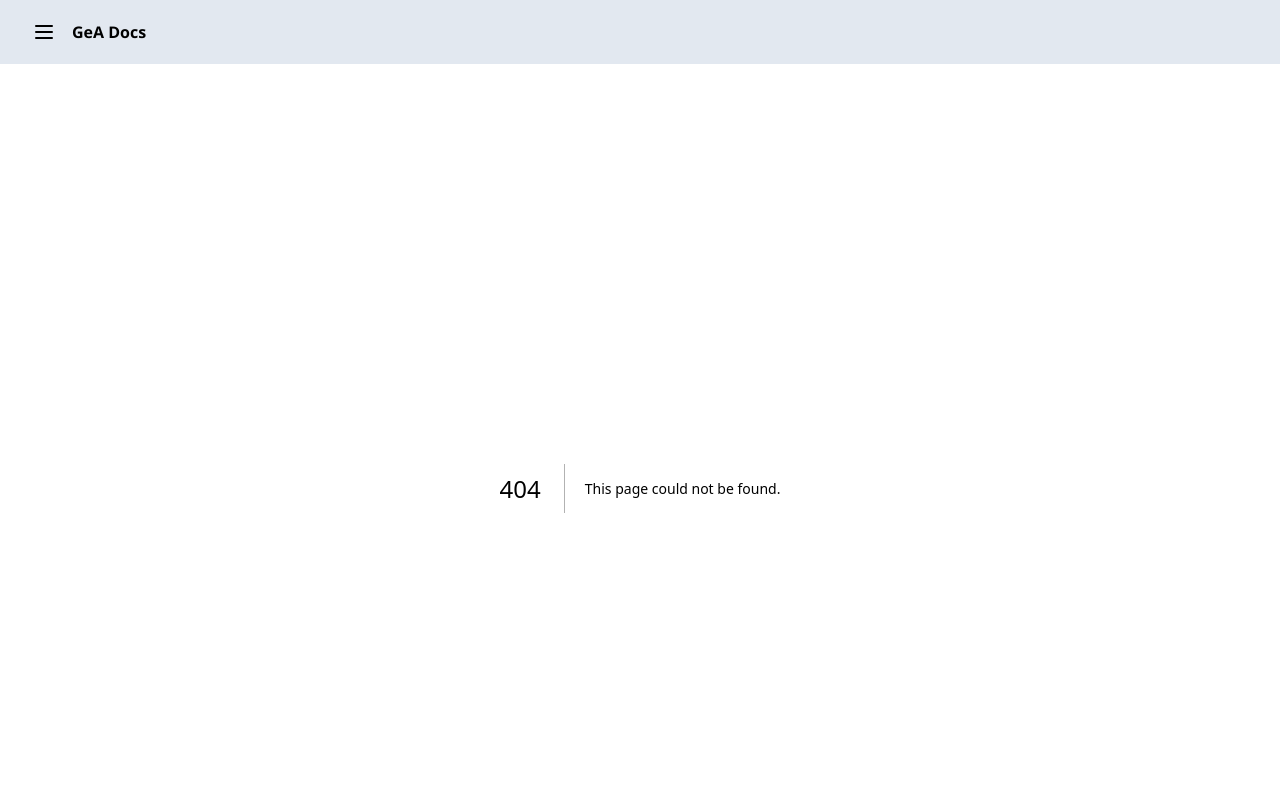
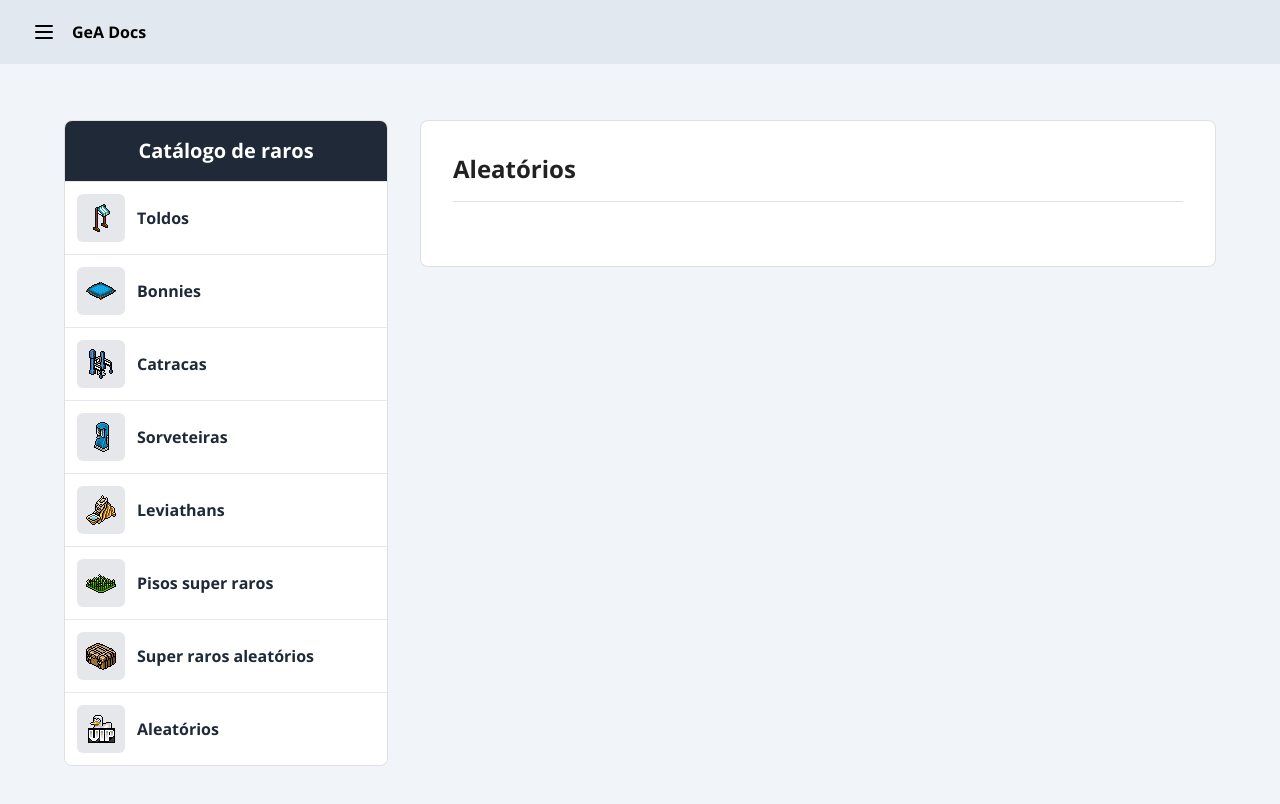
Before and after one commit to KaioFelps/gea-simple-docs, a Next.js app: page /catalogo/aleatorios in a window 1280 px wide. Before the commit this address had no page. Shown: the top 804 px of the page. Built offline with nearby package versions, Linux system fonts and the light colour scheme.

Commit message:
feat: creates a initial page for each catalog link

```diff
--- /dev/null
+++ b/src/app/catalogo/aleatorios/page.tsx
@@ -0,0 +1,17 @@
+"use client";
+
+import { Heading } from "@/components/Heading";
+import { CustomCard } from "@/components/mui/Card";
+import { Divider } from "@mui/material";
+
+export default function Aleatorios() {
+  return (
+    <CustomCard variant="outlined">
+      <Heading>Aleatórios</Heading>
+
+      <Divider sx={{ marginTop: 2, marginBottom: 4 }} />
+
+      <div className="flex grid-cols-3"></div>
+    </CustomCard>
+  );
+}
--- /dev/null
+++ b/src/app/catalogo/bonnies/page.tsx
@@ -0,0 +1,17 @@
+"use client";
+
+import { Heading } from "@/components/Heading";
+import { CustomCard } from "@/components/mui/Card";
+import { Divider } from "@mui/material";
+
+export default function Bonnies() {
+  return (
+    <CustomCard variant="outlined">
+      <Heading>Bonnies</Heading>
+
+      <Divider sx={{ marginTop: 2, marginBottom: 4 }} />
+
+      <div className="flex grid-cols-3"></div>
+    </CustomCard>
+  );
+}
--- /dev/null
+++ b/src/app/catalogo/catracas/page.tsx
@@ -0,0 +1,17 @@
+"use client";
+
+import { Heading } from "@/components/Heading";
+import { CustomCard } from "@/components/mui/Card";
+import { Divider } from "@mui/material";
+
+export default function Catracas() {
+  return (
+    <CustomCard variant="outlined">
+      <Heading>Catracas</Heading>
+
+      <Divider sx={{ marginTop: 2, marginBottom: 4 }} />
+
+      <div className="flex grid-cols-3"></div>
+    </CustomCard>
+  );
+}
--- /dev/null
+++ b/src/app/catalogo/leviathans/page.tsx
@@ -0,0 +1,17 @@
+"use client";
+
+import { Heading } from "@/components/Heading";
+import { CustomCard } from "@/components/mui/Card";
+import { Divider } from "@mui/material";
+
+export default function Leviathans() {
+  return (
+    <CustomCard variant="outlined">
+      <Heading>Leviathans</Heading>
+
+      <Divider sx={{ marginTop: 2, marginBottom: 4 }} />
+
+      <div className="flex grid-cols-3"></div>
+    </CustomCard>
+  );
+}
--- /dev/null
+++ b/src/app/catalogo/pisos/page.tsx
@@ -0,0 +1,17 @@
+"use client";
+
+import { Heading } from "@/components/Heading";
+import { CustomCard } from "@/components/mui/Card";
+import { Divider } from "@mui/material";
+
+export default function Pisos() {
+  return (
+    <CustomCard variant="outlined">
+      <Heading>Pisos super raros</Heading>
+
+      <Divider sx={{ marginTop: 2, marginBottom: 4 }} />
+
+      <div className="flex grid-cols-3"></div>
+    </CustomCard>
+  );
+}
--- /dev/null
+++ b/src/app/catalogo/rarosaleatorios/page.tsx
@@ -0,0 +1,17 @@
+"use client";
+
+import { Heading } from "@/components/Heading";
+import { CustomCard } from "@/components/mui/Card";
+import { Divider } from "@mui/material";
+
+export default function RarosAleatorios() {
+  return (
+    <CustomCard variant="outlined">
+      <Heading>Raros aleatórios</Heading>
+
+      <Divider sx={{ marginTop: 2, marginBottom: 4 }} />
+
+      <div className="flex grid-cols-3"></div>
+    </CustomCard>
+  );
+}
--- /dev/null
+++ b/src/app/catalogo/sorveteiras/page.tsx
@@ -0,0 +1,17 @@
+"use client";
+
+import { Heading } from "@/components/Heading";
+import { CustomCard } from "@/components/mui/Card";
+import { Divider } from "@mui/material";
+
+export default function Sorveteiras() {
+  return (
+    <CustomCard variant="outlined">
+      <Heading>Sorveteiras</Heading>
+
+      <Divider sx={{ marginTop: 2, marginBottom: 4 }} />
+
+      <div className="flex grid-cols-3"></div>
+    </CustomCard>
+  );
+}
--- /dev/null
+++ b/src/components/CatalogItem.tsx
@@ -0,0 +1,3 @@
+export function CatalogItem() {
+  return <div></div>;
+}
```
